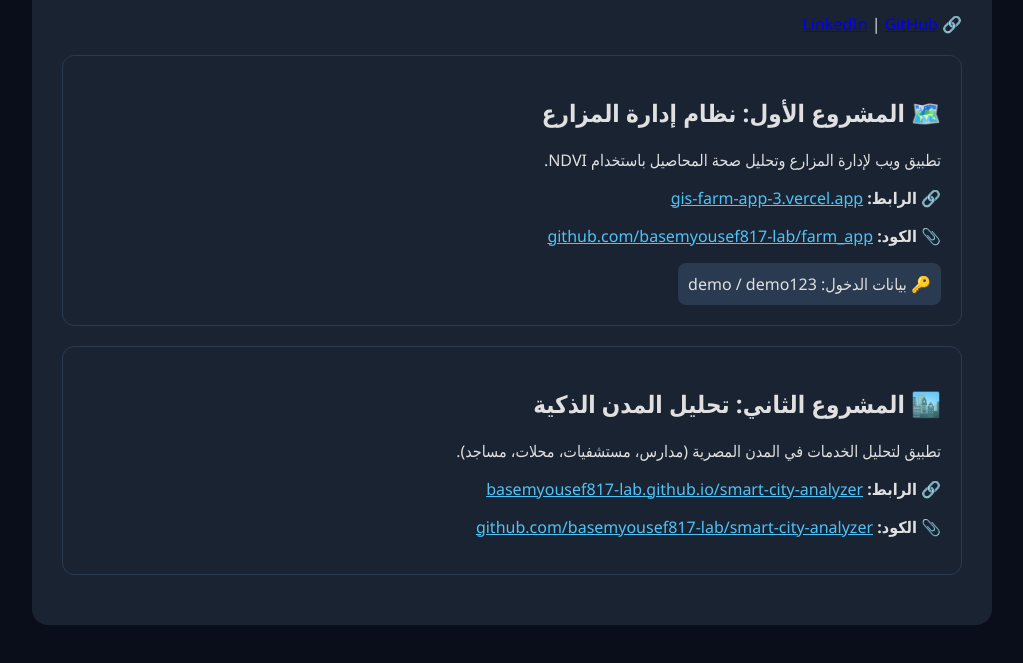
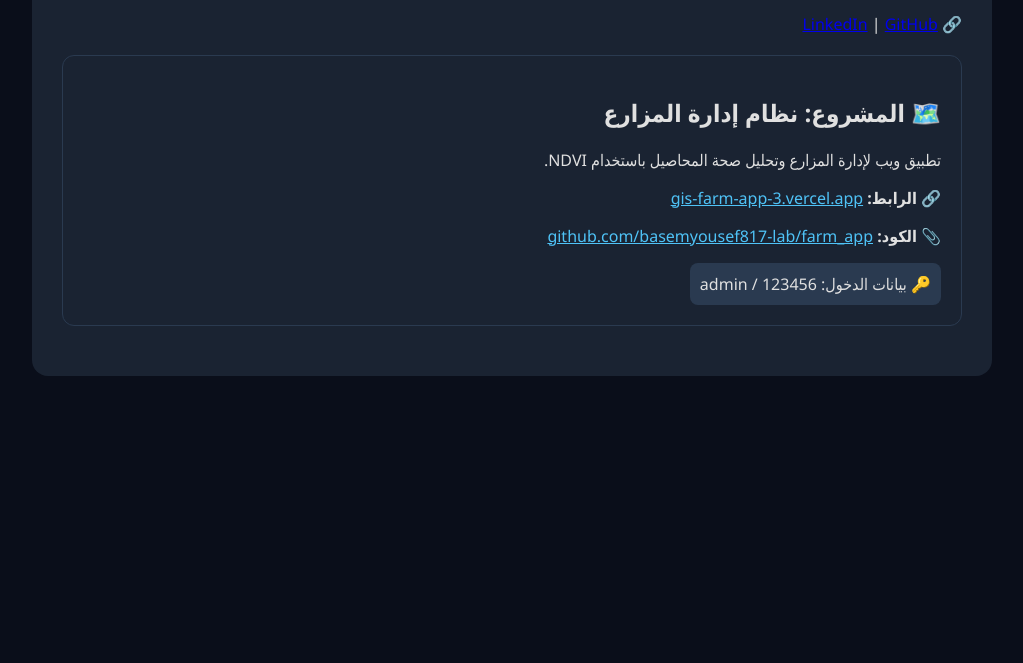
Before and after one commit to basemyousef817-lab/portfolio, a plain HTML site: page index.html in a window 1280 px wide. Shown: the part 189-852 px from the top of the page, without its empty margins (128-1151 px from the left). After the commit the page ends 800 px from the top, so only its background shows below. Drawn offline with Linux system fonts and the light colour scheme.

Commit message:
Update index.html

```diff
--- a/index.html
+++ b/index.html
@@ -20,19 +20,13 @@
         <p>🔗 <a href="https://linkedin.com/in/yousef-basem-20b389400">LinkedIn</a> | <a href="https://github.com/basemyousef817-lab">GitHub</a></p>
 
         <div class="project">
-            <h2>🗺️ المشروع الأول: نظام إدارة المزارع</h2>
+            <h2>🗺️ المشروع: نظام إدارة المزارع</h2>
             <p>تطبيق ويب لإدارة المزارع وتحليل صحة المحاصيل باستخدام NDVI.</p>
             <p><strong>🔗 الرابط:</strong> <a href="https://gis-farm-app-3.vercel.app/">gis-farm-app-3.vercel.app</a></p>
             <p><strong>📎 الكود:</strong> <a href="https://github.com/basemyousef817-lab/farm_app">github.com/basemyousef817-lab/farm_app</a></p>
-            <div class="demo">🔑 بيانات الدخول: demo / demo123</div>
+            <div class="demo">🔑 بيانات الدخول: admin / 123456</div>
         </div>
 
-        <div class="project">
-            <h2>🏙️ المشروع الثاني: تحليل المدن الذكية</h2>
-            <p>تطبيق لتحليل الخدمات في المدن المصرية (مدارس، مستشفيات، محلات، مساجد).</p>
-            <p><strong>🔗 الرابط:</strong> <a href="https://basemyousef817-lab.github.io/smart-city-analyzer">basemyousef817-lab.github.io/smart-city-analyzer</a></p>
-            <p><strong>📎 الكود:</strong> <a href="https://github.com/basemyousef817-lab/smart-city-analyzer">github.com/basemyousef817-lab/smart-city-analyzer</a></p>
-        </div>
     </div>
 </body>
 </html>
```
